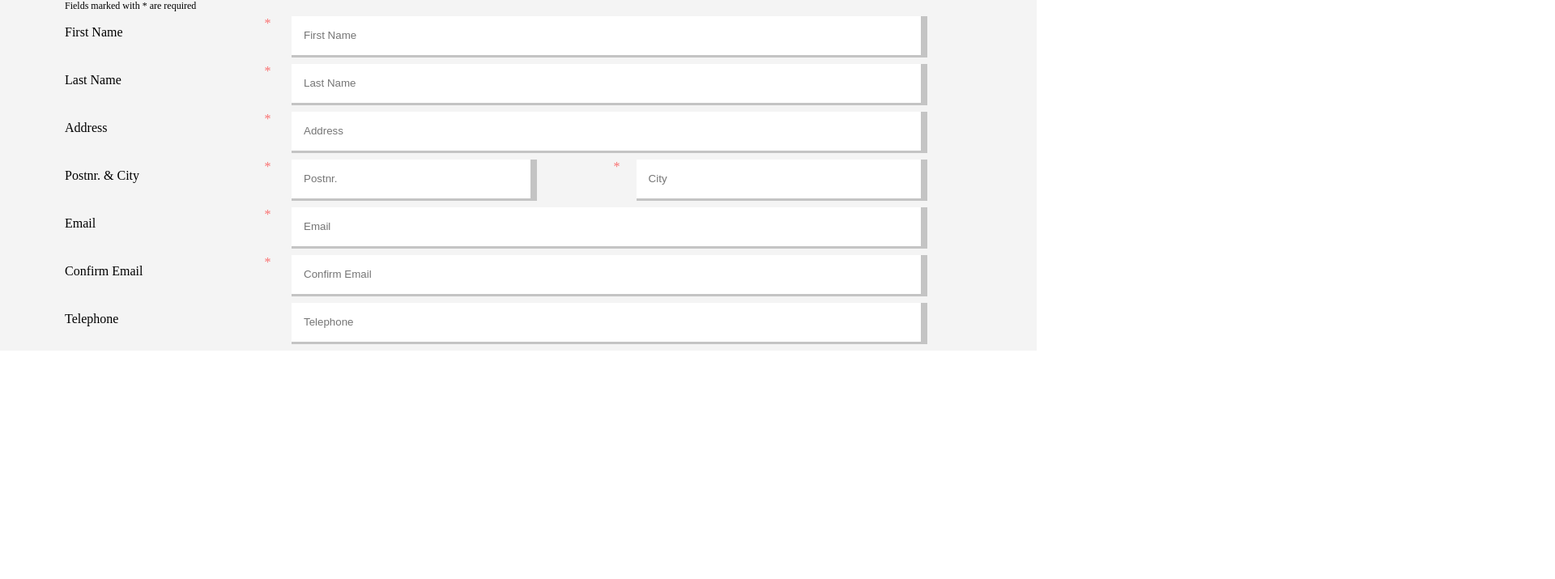
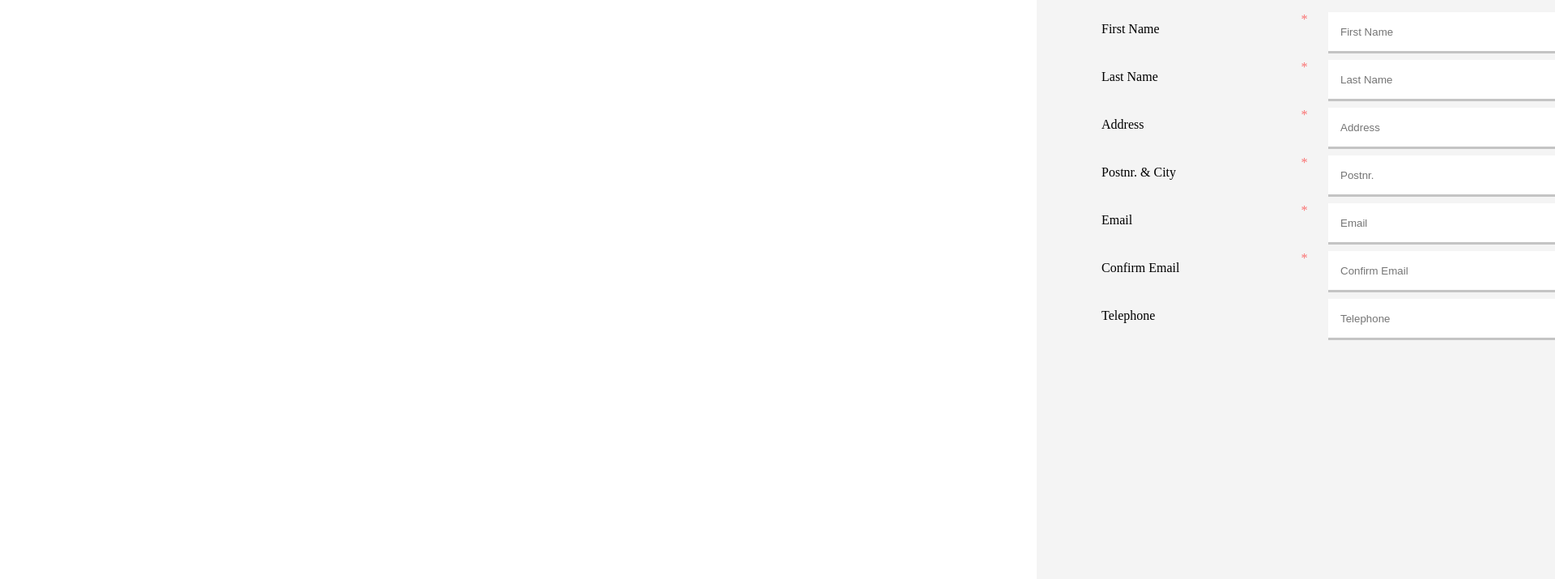
Before and after one commit to RytisDr/Illustreret-Videnskab-Form, a website: page index.html in a window 1280 px wide. Shown: the part 85-800 px from the top of the page at 81% size, 1920 px wide, since content can reach past the window. Drawn offline with Linux system fonts and the light colour scheme.

Commit message:
CustomerInfo section made absolute ans position left 100w

```diff
--- a/index.html
+++ b/index.html
@@ -20,7 +20,7 @@
             <img src="images/google.png" alt="Google icon">
         </div>
         <form>
-            <p>Fields marked with * are required</p>
+
             <div class="input">
                 <label for="firstname">First Name</label><span class="required">*</span>
                 <input type="text" name="firstname" placeholder="First Name" required>
--- a/scss-files/_ulrika.scss
+++ b/scss-files/_ulrika.scss
@@ -1,21 +1,22 @@
-body {
-  margin: 0;
-}
-
 $background-color: #f4f4f4;
 $button-color: #81d742;
 $blue-color: #1b69bf;
 $font: Helvetica, sans-serif, #161616;
 
 #customerInfo {
+  position: absolute;
+  left: 100vw;
+  z-index: 2;
   background-color: $background-color;
   width: 100vw;
+  height: 100vh;
   #customerInfoHeader {
     background-color: #c4c4c4;
     height: 75px;
     display: grid;
     grid-template-rows: 1fr 1fr;
     grid-template-columns: repeat(6, 1fr);
+    margin-bottom: 25px;
     h1 {
       font: $font;
       margin: 11px auto 0 auto;
--- a/scss-files/base-sass.scss
+++ b/scss-files/base-sass.scss
@@ -1,5 +1,2 @@
-<<<<<<< HEAD
 @import "init";
-=======
 @import "ulrika";
->>>>>>> ulrika
```
Also changed, not shown: style.css.
